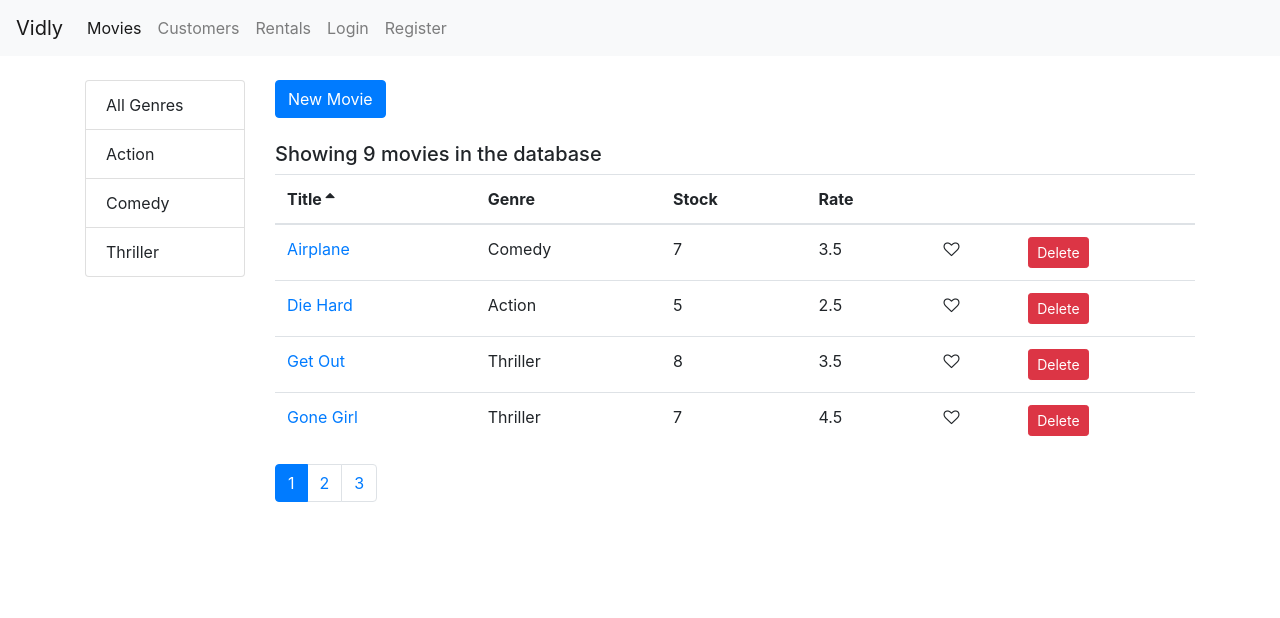
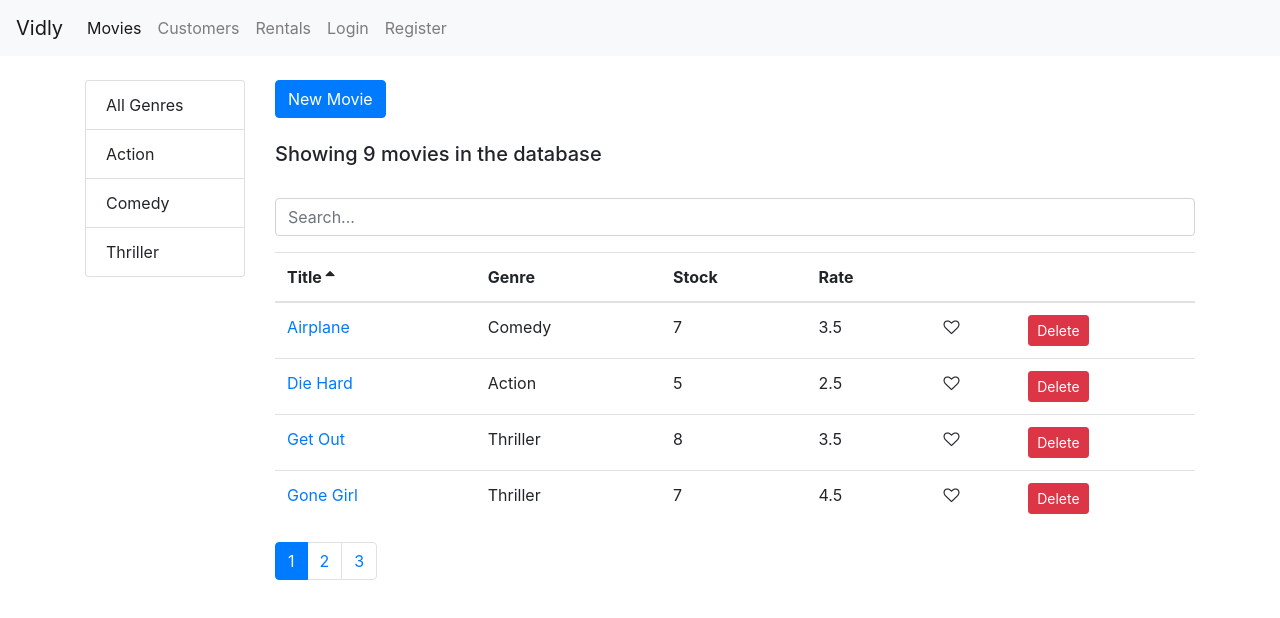
Before and after one commit to chsdwn/mastering-react, a React (Create React App) app in the folder vidly/: page /movies in a window 1280 px wide. Shown: the top 618 px of the page. Built offline with nearby package versions, Linux system fonts and the light colour scheme.

Commit message:
25-Code Review

```diff
--- a/vidly/src/components/movies.jsx
+++ b/vidly/src/components/movies.jsx
@@ -8,6 +8,7 @@ import ListGroup from "./common/listGroup";
 import MoviesTable from "./moviesTable";
 import Pagination from "./common/pagination";
 import { Link } from "react-router-dom";
+import Input from "./common/input";
 
 class Movies extends Component {
   state = {
@@ -15,7 +16,8 @@ class Movies extends Component {
     genres: [],
     pageSize: 4,
     currentPage: 1,
-    sortColumn: { path: "title", order: "asc" }
+    sortColumn: { path: "title", order: "asc" },
+    searchQuery: "",
   };
 
   componentDidMount() {
@@ -23,36 +25,37 @@ class Movies extends Component {
 
     this.setState({
       movies: getMovies(),
-      genres
+      genres,
     });
   }
 
-  onMovieDeleteHandler = id => {
-    const movies = this.state.movies.filter(movie => movie._id !== id);
+  onMovieDeleteHandler = (id) => {
+    const movies = this.state.movies.filter((movie) => movie._id !== id);
     this.setState({
-      movies
+      movies,
     });
   };
 
-  handleLike = id => {
+  handleLike = (id) => {
     const movies = [...this.state.movies];
-    const index = movies.findIndex(m => m._id === id);
+    const index = movies.findIndex((m) => m._id === id);
     movies[index].liked = !movies[index].liked;
     this.setState({ movies });
   };
 
-  handlePageChange = page => {
+  handlePageChange = (page) => {
     this.setState({ currentPage: page });
   };
 
-  handleGenreSelect = genre => {
+  handleGenreSelect = (genre) => {
     this.setState({
       selectedGenre: genre,
-      currentPage: 1
+      currentPage: 1,
+      searchQuery: "",
     });
   };
 
-  handleSort = sortColumn => {
+  handleSort = (sortColumn) => {
     this.setState({ sortColumn });
   };
 
@@ -62,22 +65,52 @@ class Movies extends Component {
       pageSize,
       currentPage,
       selectedGenre,
-      sortColumn
+      sortColumn,
+      searchQuery,
     } = this.state;
 
-    const filtered =
-      selectedGenre && selectedGenre._id
-        ? allMovies.filter(m => m.genre._id === selectedGenre._id)
-        : allMovies;
+    let filtered;
+    if (selectedGenre && selectedGenre._id) {
+      filtered = allMovies.filter((m) => m.genre._id === selectedGenre._id);
+    } else if (searchQuery) {
+      filtered = allMovies.filter((m) =>
+        m.title.toLowerCase().startsWith(searchQuery)
+      );
+    } else {
+      filtered = allMovies;
+    }
+    // selectedGenre && selectedGenre._id
+    //   ? allMovies.filter((m) => m.genre._id === selectedGenre._id)
+    //   : allMovies;
 
     const sorted = _.orderBy(filtered, [sortColumn.path], [sortColumn.order]);
 
     const movies = paginate(sorted, currentPage, pageSize);
 
     return {
-      totalCount: allMovies.length,
-      data: movies
+      totalCount: sorted.length,
+      data: movies,
     };
+  };
+
+  handleSearchInputOnChange = ({ currentTarget }) => {
+    const { value } = currentTarget;
+
+    if (!value) {
+      this.setState({ searchQuery: "" });
+      return;
+    }
+
+    // const movies = getMovies();
+    // const result = movies.filter((m) =>
+    //   m.title.toLowerCase().startsWith(value)
+    // );
+
+    this.setState({
+      searchQuery: value,
+      currentPage: 1,
+      selectedGenre: {},
+    });
   };
 
   render() {
@@ -87,7 +120,7 @@ class Movies extends Component {
       pageSize,
       currentPage,
       selectedGenre,
-      sortColumn
+      sortColumn,
     } = this.state;
     const length = allMovies.length;
 
@@ -96,6 +129,7 @@ class Movies extends Component {
     }
 
     const { totalCount, data: movies } = this.getPageData();
+    console.log(totalCount);
 
     return (
       <div className="row">
@@ -111,6 +145,13 @@ class Movies extends Component {
             New Movie
           </Link>
           <h5>Showing {totalCount} movies in the database</h5>
+          <Input
+            id="search"
+            name="search"
+            placeholder="Search..."
+            value={this.state.searchQuery}
+            onChange={this.handleSearchInputOnChange}
+          />
           <MoviesTable
             movies={movies}
             sortColumn={sortColumn}
```
